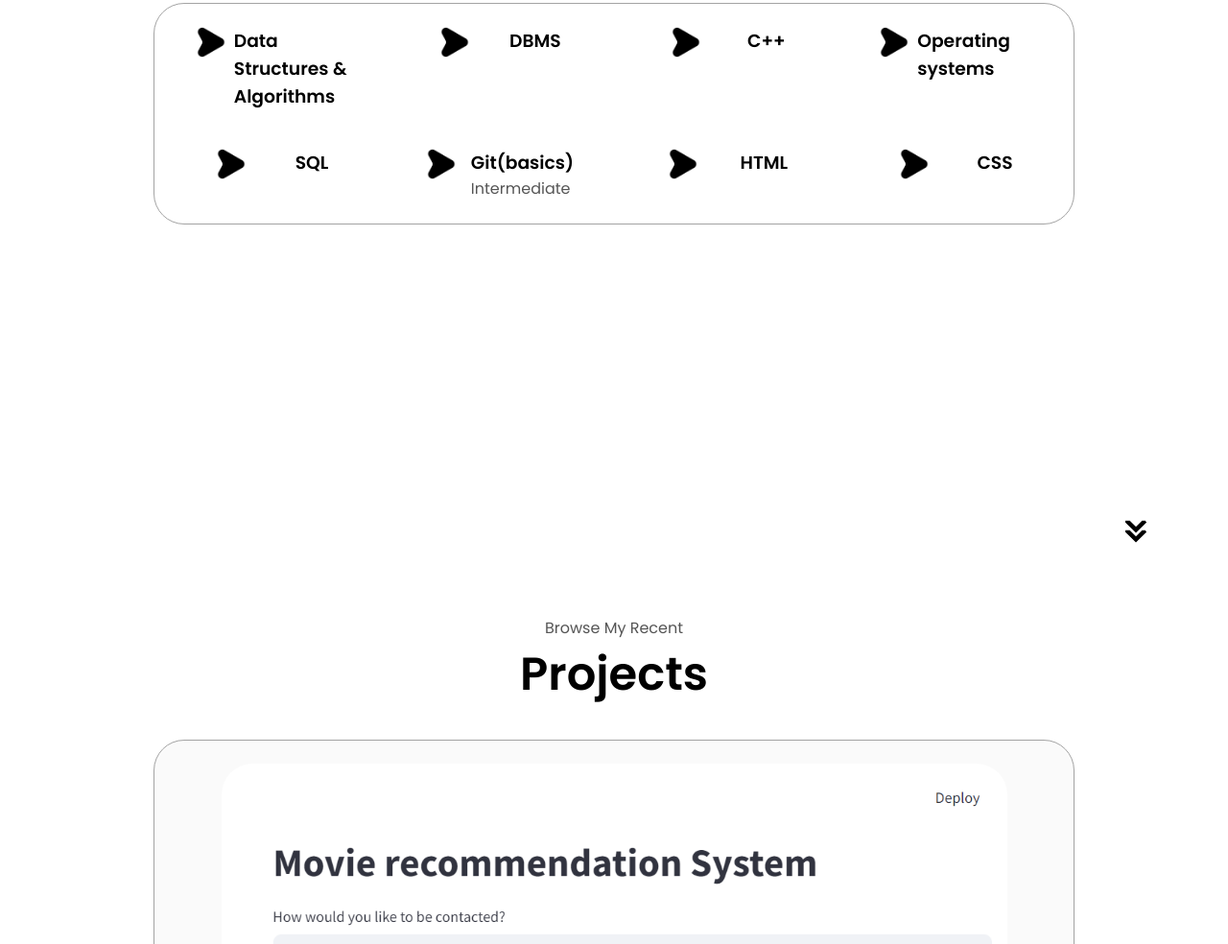
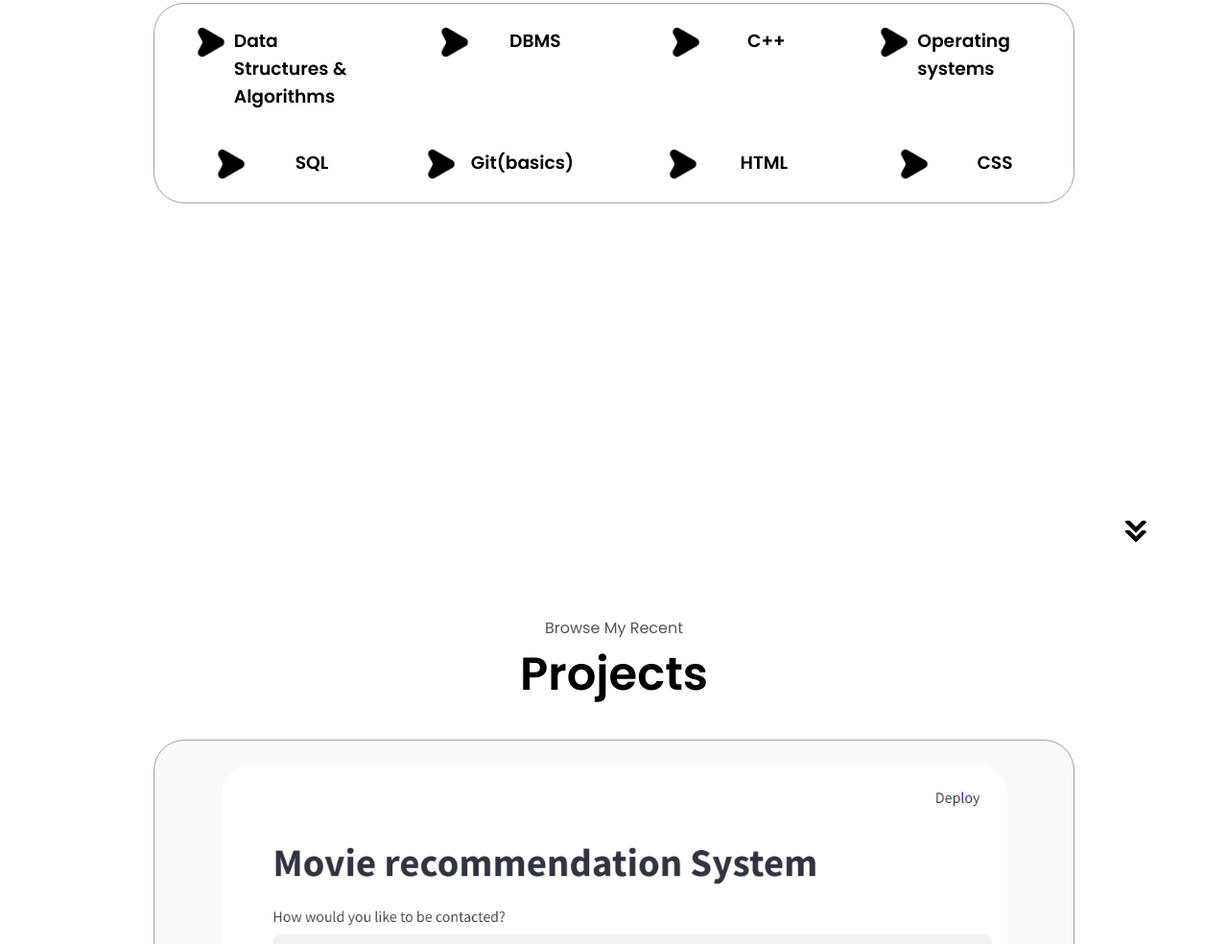
Before and after one commit to kusuma-pinninti/Portfolio, a plain HTML site: page index.html in a window 1280 px wide. Shown: the part 1879-2863 px from the top of the page at 96% size. Drawn offline with Linux system fonts and the light colour scheme.

Commit message:
Update index.html

```diff
--- a/index.html
+++ b/index.html
@@ -166,7 +166,7 @@
                 />
                 <div>
                   <h3>Git(basics)</h3>
-                  <p>Intermediate</p>
+
                 </div>
               </article>
               <article>
```
